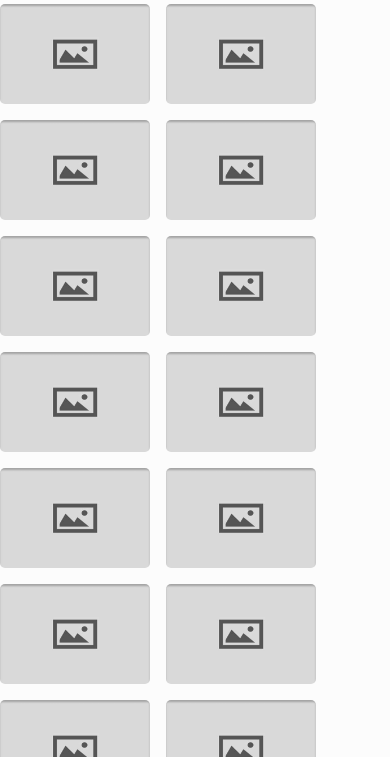
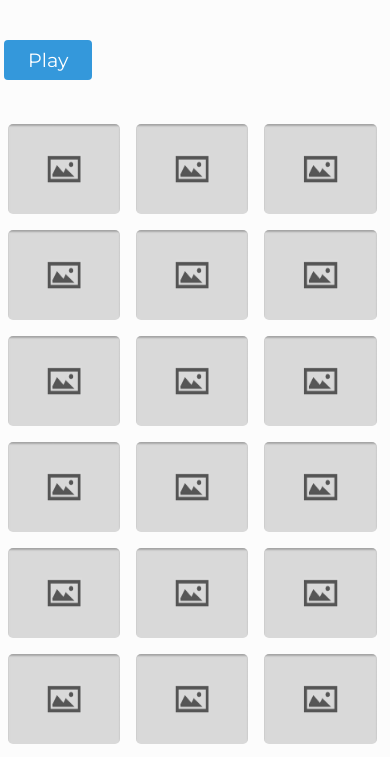
Before and after one commit to devbymarcos/jogo-da-memoria, a website built with Vite: page index.html in a window 390 px wide. Shown: the part 130-887 px from the top of the page. Built offline with nearby package versions, Linux system fonts and the light colour scheme.

Commit message:
style:responsivo

```diff
--- a/src/style.css
+++ b/src/style.css
@@ -37,6 +37,7 @@ img {
   display: flex;
   justify-content: space-between;
   align-items: center;
+  padding: 4px;
 }
 .header-title ul li {
   list-style: none;
@@ -76,6 +77,7 @@ img {
 .footer {
   width: 100%;
   margin: 2rem auto;
+  padding: 5px;
 }
 
 .footer ul {
@@ -111,6 +113,7 @@ img {
   gap: 2rem;
   align-items: center;
   margin-bottom: 1rem;
+  padding: 4px;
 }
 
 .bg-red {
@@ -129,3 +132,21 @@ img {
   font-size: 1.6rem;
   font-weight: bold;
 }
+
+@media (max-width: 550px) {
+  .card {
+    width: calc(90% / 3);
+    height: 90px;
+    position: relative;
+    transition: transform 0.5s;
+    transform-style: preserve-3d;
+  }
+
+  body {
+    display: block;
+  }
+
+  #board {
+    padding: 8px;
+  }
+}
```
